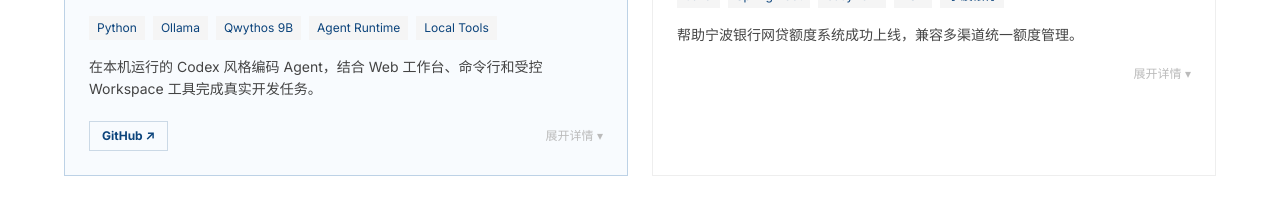
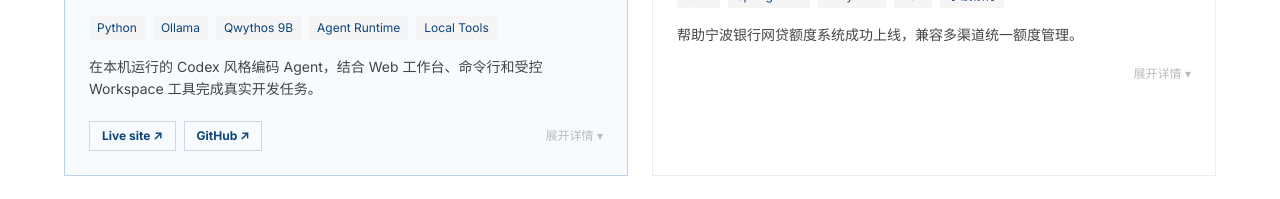
Before and after one commit to Tmakerchima/portfolio-rag, a Vue app in the folder portfolio-frontend/: page / in a window 1280 px wide. Shown: the part 1880-2079 px from the top of the page. Built offline with nearby package versions, Linux system fonts and the light colour scheme; no server answers.

Commit message:
Add local agent live site link

```diff
--- a/portfolio-frontend/src/components/ProjectsSection.vue
+++ b/portfolio-frontend/src/components/ProjectsSection.vue
@@ -51,6 +51,7 @@ const projects: Project[] = [
     detail: '参考 grok-build 的分层思路构建本地 Agent runtime：使用 Ollama 驱动 Qwythos 9B 模型，通过统一的消息循环调用文件读写、路径检查、补丁修改和 PowerShell 命令工具。项目提供响应式三栏 Web 工作台、任务历史、流式 NDJSON 对话和安全边界，默认只绑定本机服务，不依赖云端模型或 npm/PyPI 运行时。',
     featured: true,
     links: [
+      { label: 'Live site', href: 'https://local-agent-azure.vercel.app/' },
       { label: 'GitHub', href: 'https://github.com/Tmakerchima/localAgent' },
     ],
   },
```
